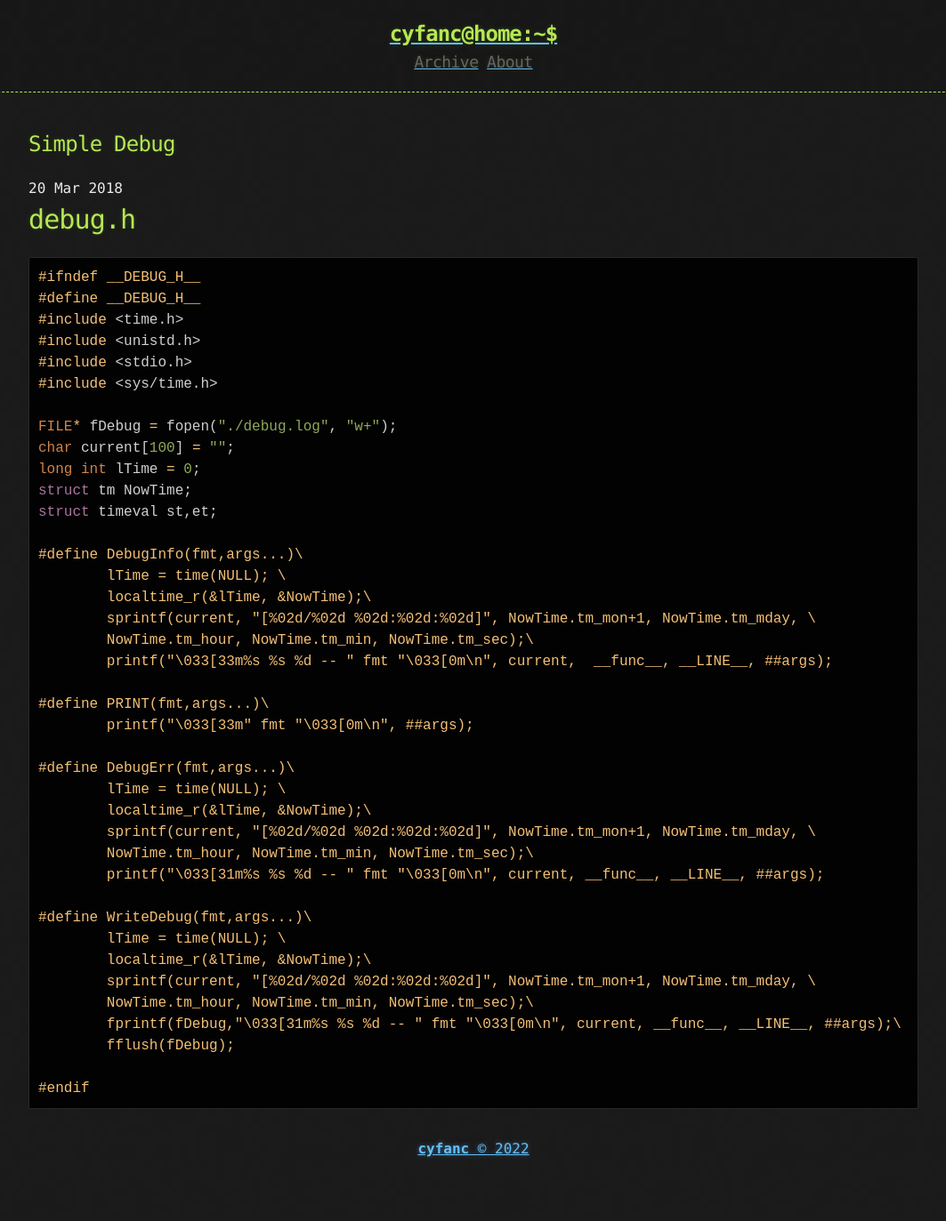
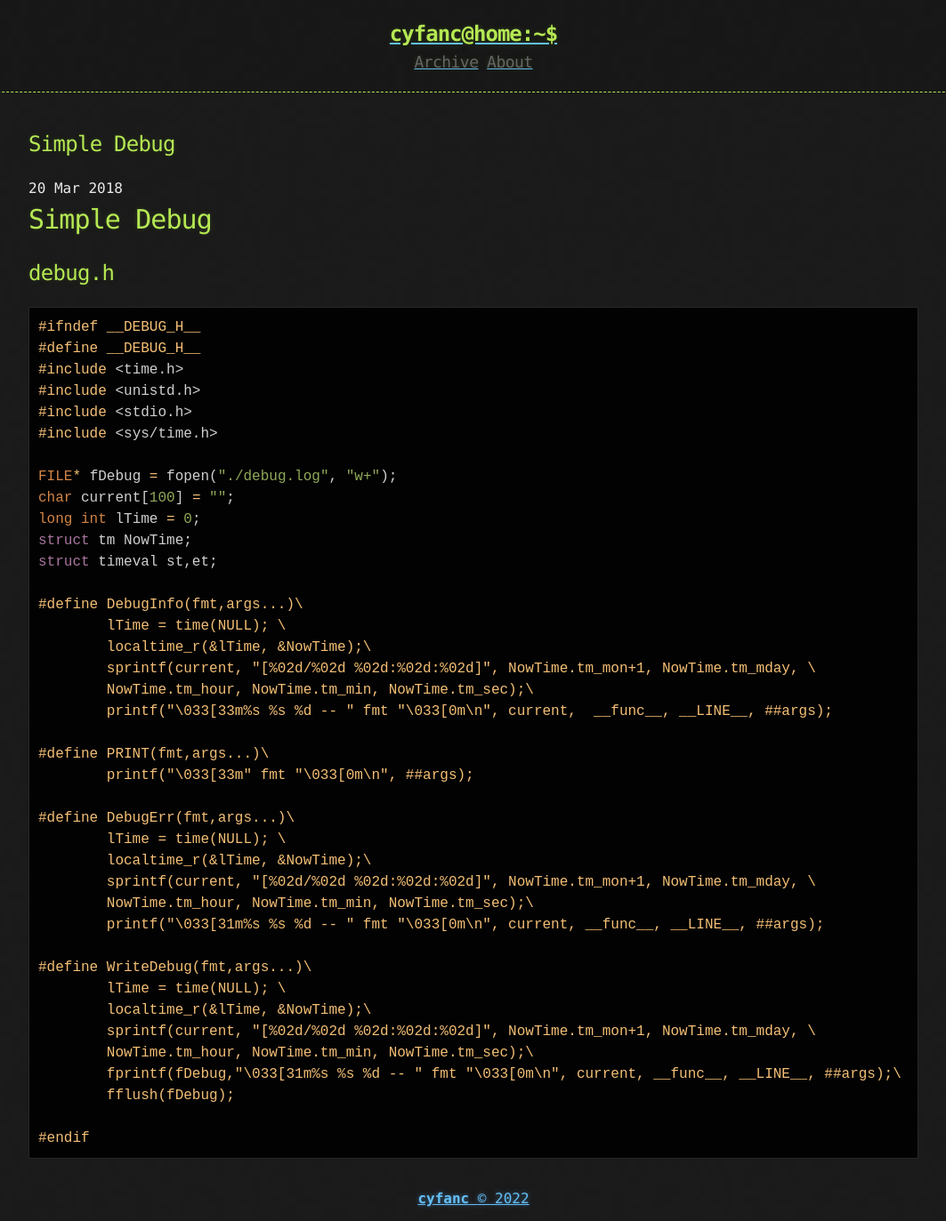
Before and after one commit to cyfanc/cyfanc.github.io, a Jekyll site: the page built from _posts/2018-3-20-Simple-Debug.md, in a window 1280 px wide. Shown: the whole page at 89% size, without its empty margins (108-1171 px from the left). Built offline with Jekyll 4.4.1, drawn with Linux system fonts in a browser that asks for light colours; before the commit the page ends 1317 px from its top, so only the background shows below that.

Commit message:
Update 2018-3-20-Simple-Debug.md

````diff
--- a/_posts/2018-3-20-Simple-Debug.md
+++ b/_posts/2018-3-20-Simple-Debug.md
@@ -3,7 +3,9 @@ title: Simple Debug
 published: true
 ---
 
-# debug.h
+# Simple Debug
+
+## debug.h
 ```c
 #ifndef __DEBUG_H__
 #define __DEBUG_H__
````
